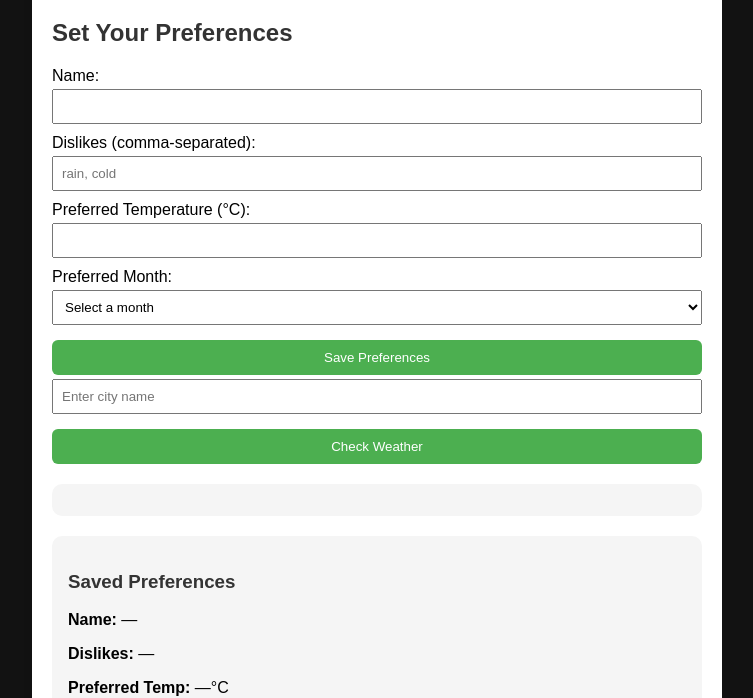
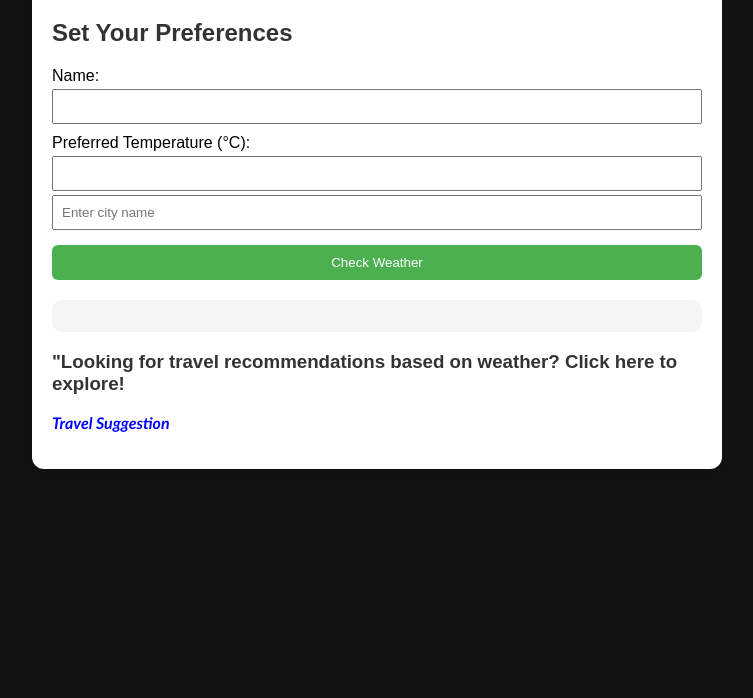
Before and after one commit to Aftab-0480/weatherlyIndia, a plain HTML site: page index.html in a window 1280 px wide. Shown: the part 102-800 px from the top of the page, without its empty margins (263-1016 px from the left). Drawn offline with Linux system fonts and the light colour scheme.

Commit message:
Update index.html

```diff
--- a/index.html
+++ b/index.html
@@ -18,32 +18,9 @@
           <input type="text" id="name" required />
         </label>
         <label>
-          Dislikes (comma-separated):
-          <input type="text" id="dislikes" placeholder="rain, cold" />
-        </label>
-        <label>
           Preferred Temperature (°C):
           <input type="number" id="preferredTemp" required />
         </label>
-        <label>
-          Preferred Month:
-          <select id="preferredMonth" required>
-            <option value="" disabled selected>Select a month</option>
-            <option value="1">January</option>
-            <option value="2">February</option>
-            <option value="3">March</option>
-            <option value="4">April</option>
-            <option value="5">May</option>
-            <option value="6">June</option>
-            <option value="7">July</option>
-            <option value="8">August</option>
-            <option value="9">September</option>
-            <option value="10">October</option>
-            <option value="11">November</option>
-            <option value="12">December</option>
-          </select>
-        </label>
-        <button type="submit">Save Preferences</button>
       </form>
 
       <div class="weather-search">
@@ -53,19 +30,11 @@
 
       <div id="weatherResult" class="weather-result"></div>
 
-      <div class="user-preferences">
-        <h3>Saved Preferences</h3>
-        <p><strong>Name:</strong> <span id="pref-name">—</span></p>
-        <p><strong>Dislikes:</strong> <span id="pref-dislikes">—</span></p>
-        <p><strong>Preferred Temp:</strong> <span id="pref-temp">—</span>°C</p>
-        <p><strong>Preferred Month:</strong> <span id="pref-month">—</span></p>
-      </div>
-
       <p>
         <h3>
           "Looking for travel recommendations based on weather? Click here to explore!
         </h3>
-          <a href="https://aftab-0480.github.io/weatherlyTravel/" style="text-decoration: none; font-style: italic; color: blue; font-family: 'Gill Sans', 'Gill Sans MT', Calibri, 'Trebuchet MS', sans-serif; font-weight: 700;">Travel Suggestion</a>
+        <a href="https://aftab-0480.github.io/weatherlyTravel/" style="text-decoration: none; font-style: italic; color: blue; font-family: 'Gill Sans', 'Gill Sans MT', Calibri, 'Trebuchet MS', sans-serif; font-weight: 700;">Travel Suggestion</a>
       </p>
     </div>
 
```
